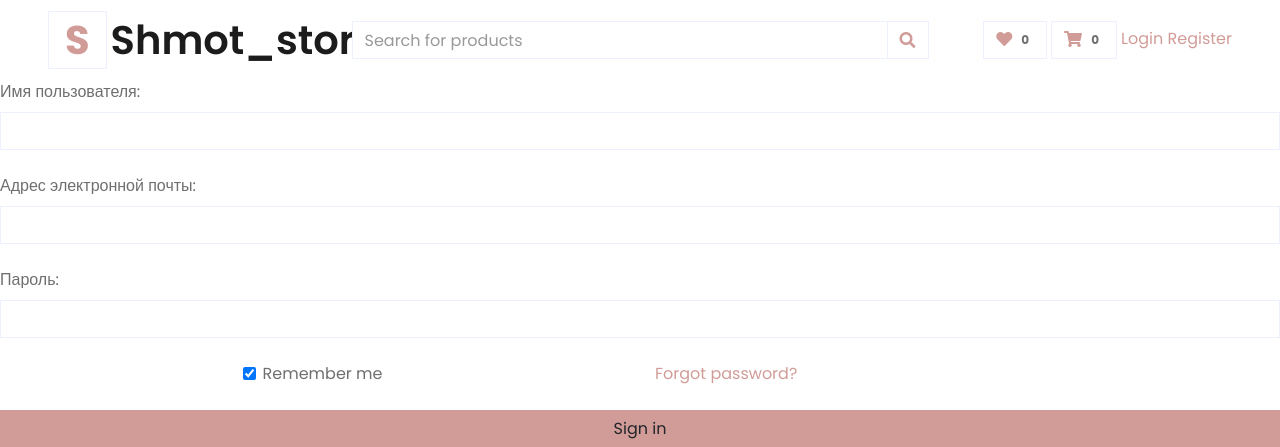
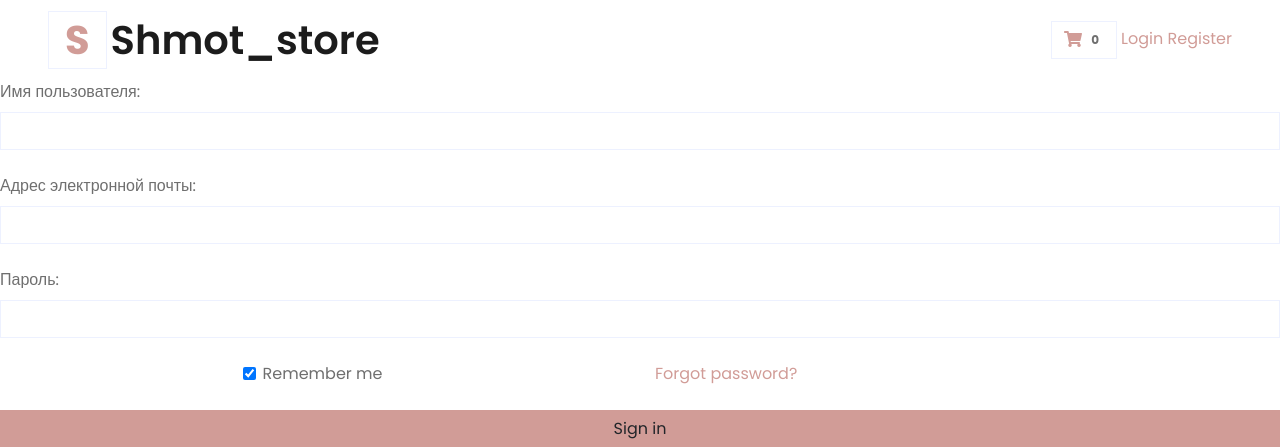
Before and after one commit to LAshinCHE/shmot_store, a Django app: page /auth/register/ in a window 1280 px wide. Shown: the top 447 px of the page. Run offline with Django 4.2, Linux system fonts and the light colour scheme; some libraries are stand-ins or nearby versions.

Commit message:
Add files via upload

```diff
--- a/templates/base-page.html
+++ b/templates/base-page.html
@@ -5,8 +5,6 @@
 <head>
     <meta charset="utf-8">
     <title>{% block title %}{% endblock title%}</title>
-
-
 
     <!-- Favicon -->
     <link href="{% static '/img/favicon.ico' %}" rel="icon">
@@ -26,6 +24,9 @@
 </head>
 
 <body>
+
+    <!-- Topbar Start -->
+
         <div class="row align-items-center py-3 px-xl-5">
             <div class="col-lg-3 d-none d-lg-block">
                 <a href="{% url 'index'%}" class="text-decoration-none">
@@ -33,26 +34,18 @@
                 </a>
             </div>
             <div class="col-lg-6 col-6 text-left">
-                <form action="">
-                    <div class="input-group">
-                        <input type="text" class="form-control" placeholder="Search for products">
-                        <div class="input-group-append">
-                            <span class="input-group-text bg-transparent text-primary">
-                                <i class="fa fa-search"></i>
-                            </span>
-                        </div>
-                    </div>
-                </form>
             </div>
             <div class="col-lg-3 col-6 text-right">
-                <a href="" class="btn border">
-                    <i class="fas fa-heart text-primary"></i>
-                    <span class="badge">0</span>
-                </a>
+
+                <!-- SHOPPING CART -->
+
                 <a href="" class="btn border">
                     <i class="fas fa-shopping-cart text-primary"></i>
                     <span class="badge">0</span>
                 </a>
+
+                <!-- LOGIN BUTTON -->
+
                 <a class="text-right sidebar-nav">
                    {% if user.is_authenticated %}
                      <a>User: {{ user.get_username }}</a>
@@ -71,22 +64,25 @@
             </div>
         </div>
     </div>
+
     <!-- Topbar End -->
+
+
 {% block container %}
 
 {% endblock container %}
     <!-- JavaScript Libraries -->
-    <script src="{%static 'https://code.jquery.com/jquery-3.4.1.min.js'%}"></script>
-    <script src=" {%static 'https://stackpath.bootstrapcdn.com/bootstrap/4.4.1/js/bootstrap.bundle.min.js'%}"></script>
-    <script src="{%static 'lib/easing/easing.min.js' %}"></script>
-    <script src="{%static  'lib/owlcarousel/owl.carousel.min.js' %}"></script>
+    <script src="https://code.jquery.com/jquery-3.4.1.min.js"></script>
+    <script src="https://stackpath.bootstrapcdn.com/bootstrap/4.4.1/js/bootstrap.bundle.min.js"></script>
+    <script src="lib/easing/easing.min.js"></script>
+    <script src="lib/owlcarousel/owl.carousel.min.js"></script>
 
     <!-- Contact Javascript File -->
     <script src="{%static 'mail/jqBootstrapValidation.min.js'%}"></script>
     <script src="{%static 'mail/contact.js' %}"></script>
     <!-- Template Javascript -->
-    <script src="{%static 'js/main.js' %}"></script>
-    <script src="{%static 'js/custom.js' %}"></script>
+    <script src="{% static 'js/main.js' %}"></script>
+
 </body>
 
 </html>
```
